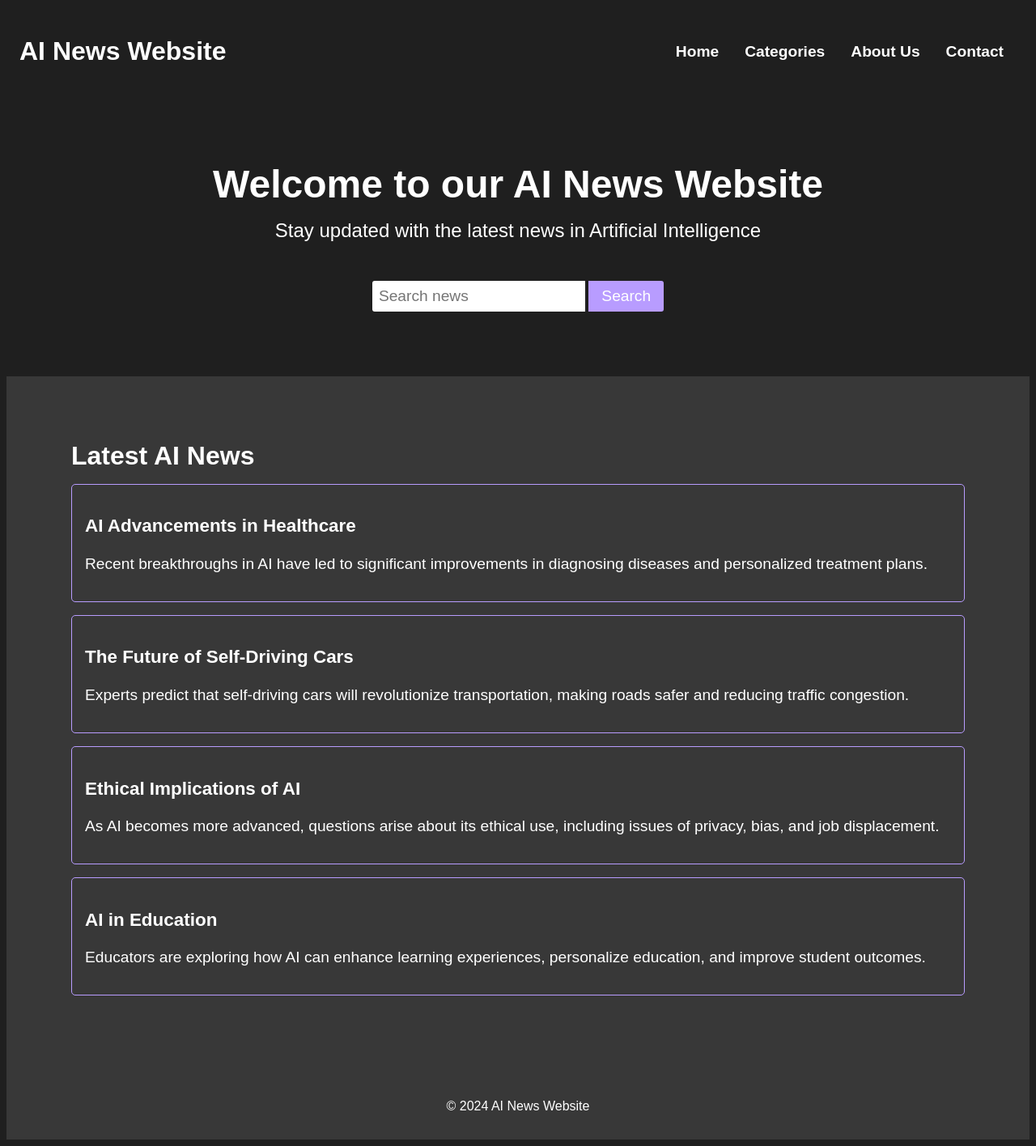
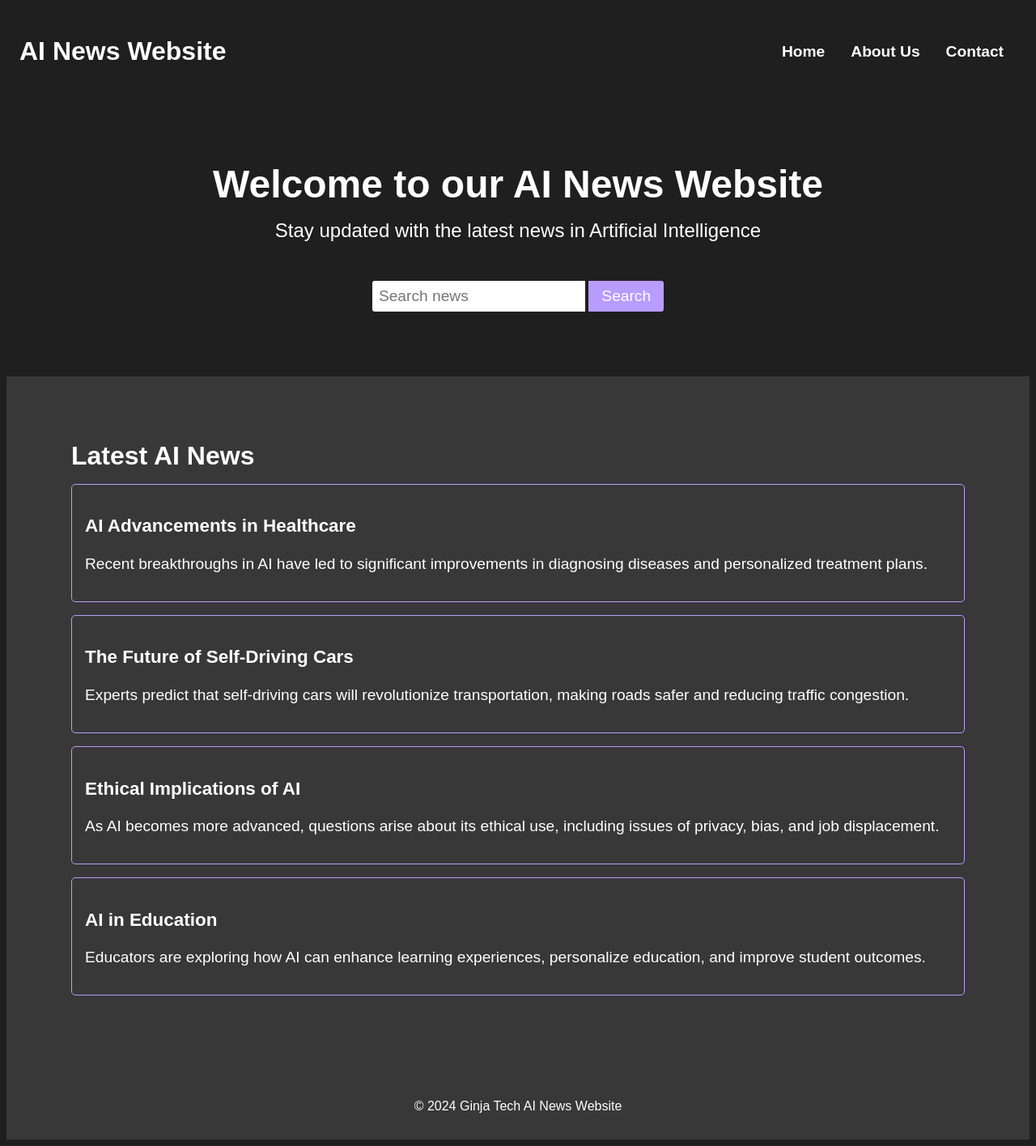
Before and after one commit to oluwaseunarabambi/AI-news-Blog-, a plain HTML site: page Ai-News/pages/index.html in a window 1280 px wide. Shown: the whole page at 81% size. Drawn offline with Linux system fonts and the light colour scheme; a web font is replaced by a local one.

Commit message:
Add files via upload

```diff
--- a/Ai-News/pages/index.html
+++ b/Ai-News/pages/index.html
@@ -14,7 +14,6 @@
         <nav>
             <ul>
                 <li><a href="#">Home</a></li>
-                <li><a href="#">Categories</a></li>
                 <li><a href="#">About Us</a></li>
                 <li><a href="#">Contact</a></li>
             </ul>
@@ -53,9 +52,9 @@
     </section>
 
     <footer>
-        <p>&copy; 2024 AI News Website</p>
+        <p>&copy; 2024 Ginja Tech AI News Website</p>
     </footer>
 
-    <script src="script.js"></script>
+
 </body>
 </html>
--- a/Ai-News/pages/javascripts/article1.js
+++ b/Ai-News/pages/javascripts/article1.js
@@ -1,5 +1,4 @@
 // article1.js
-
 var isReading = false; // Variable to track if speech synthesis is in progress
 
 function readArticle() {
```
Also changed, not shown: Ai-News/pages/article1.html (+0 -1 lines), Ai-News/pages/article2.html (+0 -1 lines), Ai-News/pages/article3.html (+0 -1 lines), Ai-News/pages/article4.html (+0 -1 lines), Ai-News/pages/javascripts/news.js (added).
